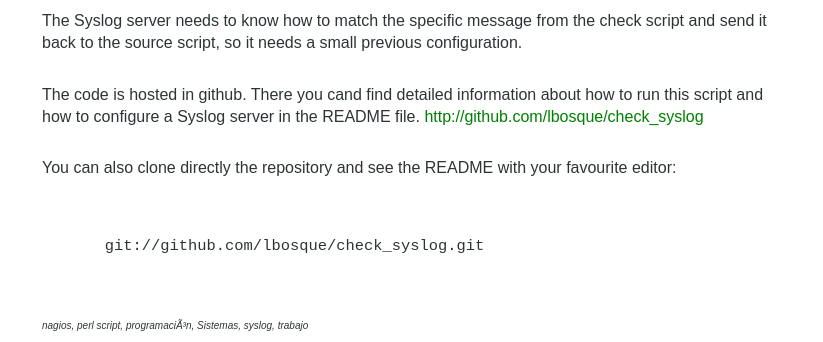
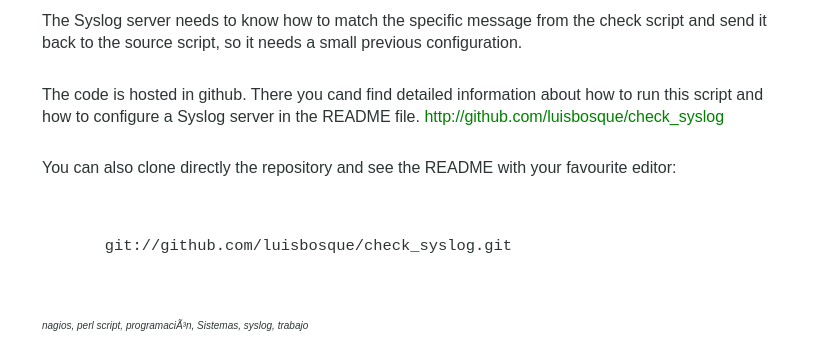
Before and after one commit to luisbosque/luisbosque.github.com, a Jekyll site: the page built from _posts/2010-05-25-command-to-check-a-syslog-server-status-from-nagios.markdown, in a window 1280 px wide. Shown: the part 559-901 px from the top of the page, without its empty margins (228-1051 px from the left). Built offline with Jekyll 4.4.1, drawn with Linux system fonts in a browser that asks for light colours; some web fonts are replaced; Markdown is read by kramdown in place of the engine named in the settings.

Commit message:
Replace lbosque by luisbosque

```diff
--- a/_includes/header.html
+++ b/_includes/header.html
@@ -1,5 +1,5 @@
 <div class="header">
   <h1><a href='/'>luisico</a></h1>
-  <a class='github' href='https://github.com/lbosque'>Github</a>
+  <a class='github' href='https://github.com/luisbosque'>Github</a>
   <a class='twitter' href='https://twitter.com/luisico'>@luisico</a>
 </div>
--- a/_posts/2010-04-14-vacation-script-for-email-server.html
+++ b/_posts/2010-04-14-vacation-script-for-email-server.html
@@ -22,10 +22,10 @@
 I still want to add some features, but only the necessary to have a quality script without turning it in a very complex script.
 
 The code is hosted in github. There you can rea the README file to more information about how it works and how to install it.
-<a href="http://github.com/lbosque/simple_vacation">http://github.com/lbosque/simple_vacation</a>
+<a href="http://github.com/luisbosque/simple_vacation">http://github.com/luisbosque/simple_vacation</a>
 
 You can also clone directly the repository and see the README with your favourite editor:
 
-<pre>git clone git://github.com/lbosque/simple_vacation.git</pre>
+<pre>git clone git://github.com/luisbosque/simple_vacation.git</pre>
 
 It would be great to have any kind of feedback that helps me to improve the code. Of course you can contact me for any kind of doubt or comment.
--- a/_posts/2010-05-25-command-to-check-a-syslog-server-status-from-nagios.markdown
+++ b/_posts/2010-05-25-command-to-check-a-syslog-server-status-from-nagios.markdown
@@ -29,9 +29,9 @@
 The Syslog server needs to know how to match the specific message from the check script and send it back to the source script, so it needs a small previous configuration.
 
 The code is hosted in github. There you cand find detailed information about how to run this script and how to configure a Syslog server in the README file.
-<a href="http://github.com/lbosque/check_syslog">http://github.com/lbosque/check_syslog</a>
+<a href="http://github.com/luisbosque/check_syslog">http://github.com/luisbosque/check_syslog</a>
 
 You can also clone directly the repository and see the README with your favourite editor:
 {% highlight bash %}
-git://github.com/lbosque/check_syslog.git
+git://github.com/luisbosque/check_syslog.git
 {% endhighlight %}
```
